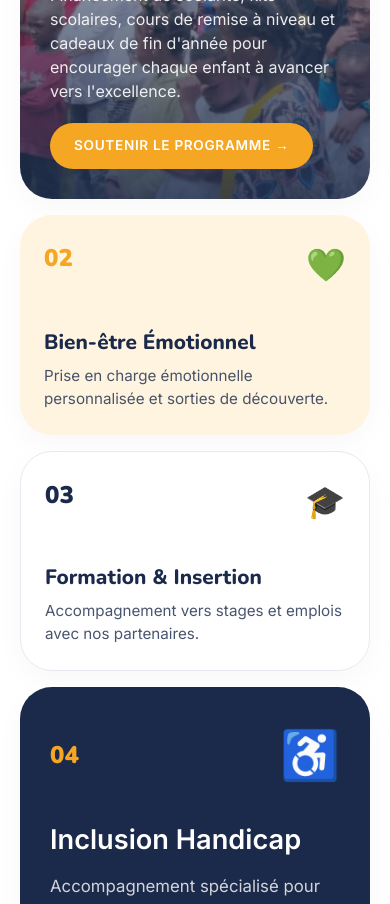
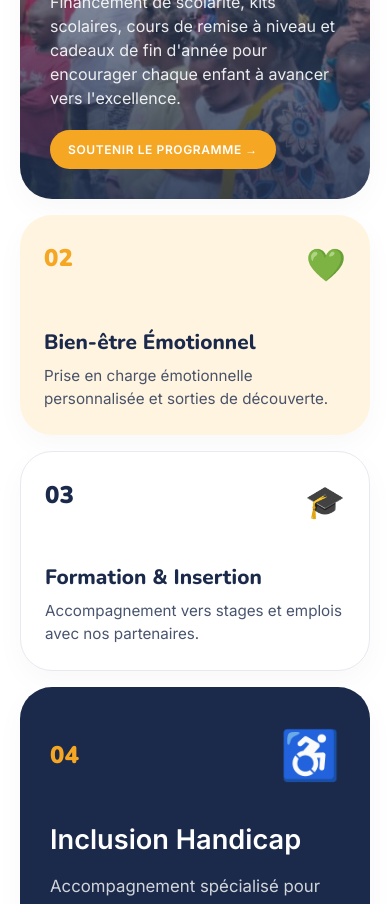
Before and after one commit to ekopaulin/growing-together, a React (Vite) app: page / in a window 390 px wide. Shown: the part 3980-4884 px from the top of the page. Built offline with nearby package versions, Linux system fonts and the light colour scheme.

Commit message:
Reduce button sizes on mobile

```diff
--- a/src/components/Programs.module.css
+++ b/src/components/Programs.module.css
@@ -215,4 +215,5 @@
   .wideLeft { flex-direction: row; align-items: center; justify-content: space-between; width: 100%; }
 
   .bentoLarge { grid-row: span 1; min-height: 450px; }
+  .bentoLinkGold { padding: 10px 18px; font-size: 0.75rem; white-space: nowrap; width: auto; }
 }
--- a/src/index.css
+++ b/src/index.css
@@ -51,6 +51,7 @@ ul { list-style: none; }
 .container { width: 100%; max-width: 1200px; margin: 0 auto; padding: 0 40px; }
 @media (max-width: 768px) {
   .container { padding: 0 20px; }
+  .btn { padding: 12px 24px; font-size: 0.85rem; }
 }
 .section { padding: 100px 0; }
 .section-alt { background: var(--off-white); }
```
